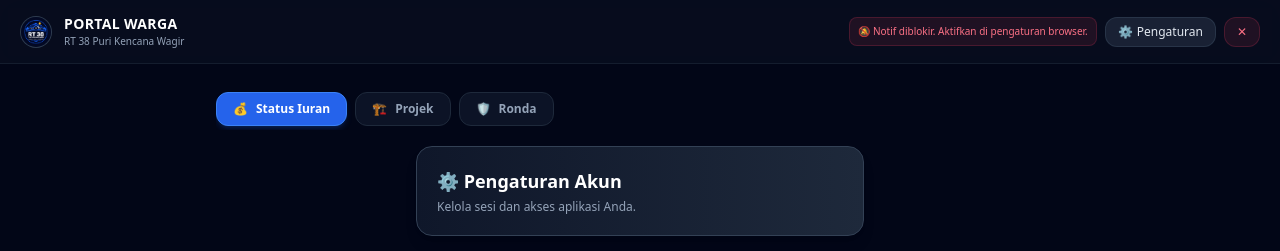
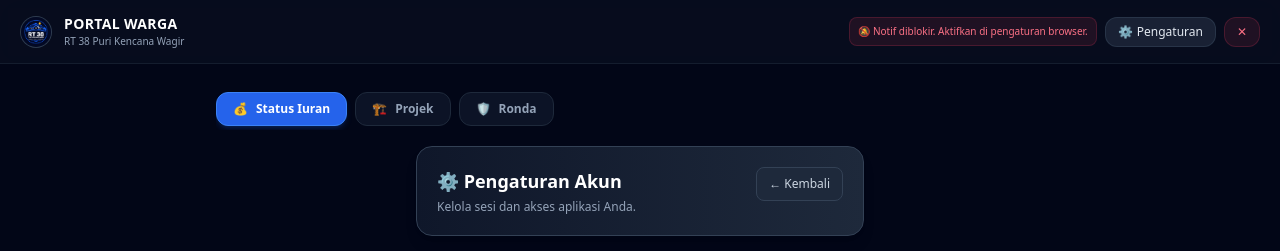
Before and after one commit to rt38pkw/web-rt, a Next.js app: page /dashboard-warga/pengaturan in a window 1280 px wide. Shown: the top 251 px of the page. Built offline with nearby package versions, Linux system fonts and the light colour scheme; no server answers; sample sign-in values are in the browser's storage.

Commit message:
Update pengaturan.js

```diff
--- a/pages/dashboard-warga/pengaturan.js
+++ b/pages/dashboard-warga/pengaturan.js
@@ -2,6 +2,7 @@
 import { useEffect, useState } from 'react';
 import { useRouter } from 'next/router';
 import Head from 'next/head';
+import Link from 'next/link';
 import { Capacitor } from '@capacitor/core';
 import { App } from '@capacitor/app';
 import Layout from '../../components/warga/Layout';
@@ -41,10 +42,20 @@ export default function PengaturanWarga() {
       <Layout warga={warga}>
         <div className="max-w-md mx-auto space-y-4">
 
-          {/* HEADER HALAMAN */}
+          {/* HEADER HALAMAN — dengan tombol Kembali */}
           <div className="bg-gradient-to-r from-slate-900 to-slate-800 border border-slate-700 rounded-2xl p-5 shadow-lg">
-            <h2 className="text-lg font-bold text-white">⚙️ Pengaturan Akun</h2>
-            <p className="text-xs text-slate-400 mt-1">Kelola sesi dan akses aplikasi Anda.</p>
+            <div className="flex items-start justify-between gap-3">
+              <div className="min-w-0">
+                <h2 className="text-lg font-bold text-white">⚙️ Pengaturan Akun</h2>
+                <p className="text-xs text-slate-400 mt-1">Kelola sesi dan akses aplikasi Anda.</p>
+              </div>
+              <Link
+                href="/dashboard-warga"
+                className="shrink-0 text-xs bg-slate-800 hover:bg-slate-700 px-3 py-2 rounded-lg text-slate-300 border border-slate-700 transition active:scale-95"
+              >
+                ← Kembali
+              </Link>
+            </div>
           </div>
 
           {/* INFO AKUN */}
```
